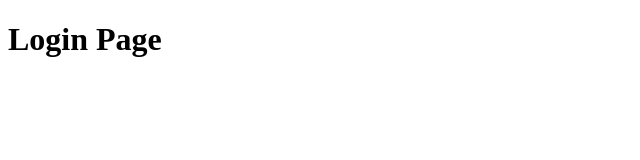
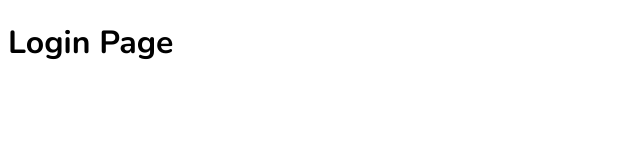
Before and after one commit to leobritob/shopping-frontend, a React (Create React App) app: page /login in a window 1280 px wide. Shown: the top 160 px of the page, without its empty margins (0-640 px from the left). Built offline with nearby package versions, Linux system fonts and the light colour scheme.

Commit message:
feat: add global styled and font-family

```diff
--- a/src/App.tsx
+++ b/src/App.tsx
@@ -1,7 +1,19 @@
-import React from 'react'
+import React, { Fragment } from 'react'
+import { createGlobalStyle } from 'styled-components'
 
 import { Router } from './routes'
 
+const GlobalStyles = createGlobalStyle`
+  * {
+    font-family: Nunito, sans-serif;
+  }
+`
+
 export const App: React.FC = () => {
-  return <Router />
+  return (
+    <Fragment>
+      <GlobalStyles />
+      <Router />
+    </Fragment>
+  )
 }
```
Also changed, not shown: 1 other file (tests, documents, lock files or other folders).
